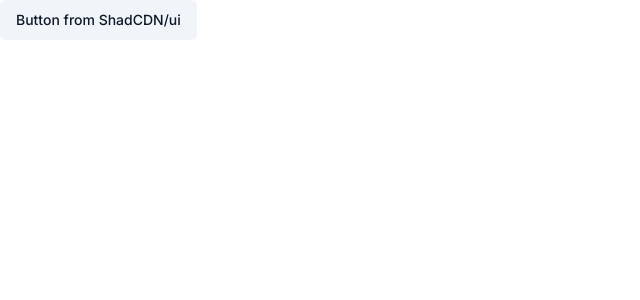
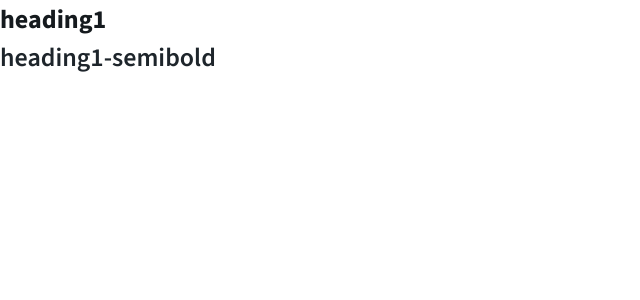
Before and after one commit to wirayuda299/test123, a Next.js app: page / in a window 1280 px wide. Shown: the top 300 px of the page, without its empty margins (0-640 px from the left). Built offline with nearby package versions, Linux system fonts and the light colour scheme.

Commit message:
added style guide and reinstalled shadcn

```diff
--- a/app/globals.css
+++ b/app/globals.css
@@ -2,66 +2,70 @@
 @tailwind components;
 @tailwind utilities;
 
-@layer base {
-	:root {
-		--background: 0 0% 100%;
-		--foreground: 222.2 84% 4.9%;
+@layer utilities {
+  .heading1 {
+    @apply font-bold text-[26px] leading-[38px];
+  }
 
-		--card: 0 0% 100%;
-		--card-foreground: 222.2 84% 4.9%;
+  .heading1-semibold {
+    @apply font-semibold text-[26px] leading-[38px];
+  }
 
-		--popover: 0 0% 100%;
-		--popover-foreground: 222.2 84% 4.9%;
+  .heading2 {
+    @apply font-bold text-[18px] leading-[28px];
+  }
 
-		--primary: 222.2 47.4% 11.2%;
-		--primary-foreground: 210 40% 98%;
+  .heading3 {
+    @apply font-semibold text-[18px] leading-[26px];
+  }
 
-		--secondary: 210 40% 96.1%;
-		--secondary-foreground: 222.2 47.4% 11.2%;
+  .heading3-regular {
+    @apply font-normal text-[18px] leading-[26px];
+  }
 
-		--muted: 210 40% 96.1%;
-		--muted-foreground: 215.4 16.3% 46.9%;
+  .display {
+    @apply font-bold text-[16px] leading-[24px];
+  }
 
-		--accent: 210 40% 96.1%;
-		--accent-foreground: 222.2 47.4% 11.2%;
+  .display-semibold {
+    @apply font-semibold text-[16px] leading-[24px];
+  }
 
-		--destructive: 0 84.2% 60.2%;
-		--destructive-foreground: 210 40% 98%;
+  .display-regular {
+    @apply font-normal text-[16px] leading-[24px];
+  }
 
-		--border: 214.3 31.8% 91.4%;
-		--input: 214.3 31.8% 91.4%;
-		--ring: 222.2 84% 4.9%;
+  .body {
+    @apply font-bold text-[14px] leading-[22px];
+  }
+  .body-semibold {
+    @apply font-semibold text-[14px] leading-[22px];
+  }
+  .body-regular {
+    @apply font-normal text-[14px] leading-[22px];
+  }
 
-		--radius: 0.5rem;
-	}
+  .bodyMd {
+    @apply font-bold text-[12px] leading-[18px];
+  }
+  .bodyMd-semibold {
+    @apply font-semibold text-[12px] leading-[18px];
+  }
+  .bodyMd-regular {
+    @apply font-normal text-[12px] leading-[18px];
+  }
 
-	.dark {
-		--background: 222.2 84% 4.9%;
-		--foreground: 210 40% 98%;
+  .bodySm-semibold {
+    @apply font-semibold text-[10px] leading-[16px];
+  }
+  .bodySm-regular {
+    @apply font-normal text-[10px] leading-[16px];
+  }
 
-		--card: 222.2 84% 4.9%;
-		--card-foreground: 210 40% 98%;
-
-		--popover: 222.2 84% 4.9%;
-		--popover-foreground: 210 40% 98%;
-
-		--primary: 210 40% 98%;
-		--primary-foreground: 222.2 47.4% 11.2%;
-
-		--secondary: 217.2 32.6% 17.5%;
-		--secondary-foreground: 210 40% 98%;
-
-		--muted: 217.2 32.6% 17.5%;
-		--muted-foreground: 215 20.2% 65.1%;
-
-		--accent: 217.2 32.6% 17.5%;
-		--accent-foreground: 210 40% 98%;
-
-		--destructive: 0 62.8% 30.6%;
-		--destructive-foreground: 210 40% 98%;
-
-		--border: 217.2 32.6% 17.5%;
-		--input: 217.2 32.6% 17.5%;
-		--ring: 212.7 26.8% 83.9%;
-	}
+  .bodyXs-semibold {
+    @apply font-semibold text-[9px] leading-[14px];
+  }
+  .bodyXs-regular {
+    @apply font-normal text-[9px] leading-[14px];
+  }
 }
--- a/app/layout.tsx
+++ b/app/layout.tsx
@@ -1,20 +1,24 @@
-import './globals.css';
+import "./globals.css";
 
-import { Inter } from 'next/font/google';
-import type { Metadata } from 'next';
-import type { ReactNode } from 'react';
+import { Source_Sans_3 } from "next/font/google";
+import type { Metadata } from "next";
+import type { ReactNode } from "react";
 
-const inter = Inter({ subsets: ['latin'] });
+const sourceSansPro = Source_Sans_3({
+  subsets: ["latin"],
+  variable: "--font-source-sans",
+  weight: ["700", "600", "400"],
+});
 
 export const metadata: Metadata = {
-	title: 'Hipnode - Social Media Web Application',
-	description: 'Social Media Web Application',
+  title: "Hipnode - Social Media Web Application",
+  description: "Social Media Web Application",
 };
 
 export default function RootLayout({ children }: { children: ReactNode }) {
-	return (
-		<html lang='en'>
-			<body className={inter.className}>{children}</body>
-		</html>
-	);
+  return (
+    <html lang="en">
+      <body className={sourceSansPro.className}>{children}</body>
+    </html>
+  );
 }
--- a/app/page.tsx
+++ b/app/page.tsx
@@ -1,5 +1,8 @@
-import { Button } from '@/components/ui/button';
-
 export default function Home() {
-	return <Button variant='secondary'>Button from ShadCDN/ui</Button>;
+  return (
+    <>
+      <h1 className="heading1 text-darkPrimary">heading1</h1>
+      <h1 className="heading1-semibold text-darkPrimary-2">heading1-semibold</h1>
+    </>
+  );
 }
--- a/components/ui/button.tsx
+++ /dev/null
@@ -1,56 +0,0 @@
-import * as React from "react"
-import { Slot } from "@radix-ui/react-slot"
-import { cva, type VariantProps } from "class-variance-authority"
-
-import { cn } from "@/lib/utils"
-
-const buttonVariants = cva(
-  "inline-flex items-center justify-center rounded-md text-sm font-medium ring-offset-background transition-colors focus-visible:outline-none focus-visible:ring-2 focus-visible:ring-ring focus-visible:ring-offset-2 disabled:pointer-events-none disabled:opacity-50",
-  {
-    variants: {
-      variant: {
-        default: "bg-primary text-primary-foreground hover:bg-primary/90",
-        destructive:
-          "bg-destructive text-destructive-foreground hover:bg-destructive/90",
-        outline:
-          "border border-input bg-background hover:bg-accent hover:text-accent-foreground",
-        secondary:
-          "bg-secondary text-secondary-foreground hover:bg-secondary/80",
-        ghost: "hover:bg-accent hover:text-accent-foreground",
-        link: "text-primary underline-offset-4 hover:underline",
-      },
-      size: {
-        default: "h-10 px-4 py-2",
-        sm: "h-9 rounded-md px-3",
-        lg: "h-11 rounded-md px-8",
-        icon: "h-10 w-10",
-      },
-    },
-    defaultVariants: {
-      variant: "default",
-      size: "default",
-    },
-  }
-)
-
-export interface ButtonProps
-  extends React.ButtonHTMLAttributes<HTMLButtonElement>,
-    VariantProps<typeof buttonVariants> {
-  asChild?: boolean
-}
-
-const Button = React.forwardRef<HTMLButtonElement, ButtonProps>(
-  ({ className, variant, size, asChild = false, ...props }, ref) => {
-    const Comp = asChild ? Slot : "button"
-    return (
-      <Comp
-        className={cn(buttonVariants({ variant, size, className }))}
-        ref={ref}
-        {...props}
-      />
-    )
-  }
-)
-Button.displayName = "Button"
-
-export { Button, buttonVariants }
--- a/package.json
+++ b/package.json
@@ -9,6 +9,7 @@
 		"lint": "next lint"
 	},
 	"dependencies": {
+		"@next/font": "^13.5.4",
 		"@radix-ui/react-slot": "^1.0.2",
 		"class-variance-authority": "^0.7.0",
 		"clsx": "^2.0.0",
--- a/tailwind.config.ts
+++ b/tailwind.config.ts
@@ -2,11 +2,11 @@
 module.exports = {
   darkMode: ["class"],
   content: [
-    './pages/**/*.{ts,tsx}',
-    './components/**/*.{ts,tsx}',
-    './app/**/*.{ts,tsx}',
-    './src/**/*.{ts,tsx}',
-	],
+    "./pages/**/*.{ts,tsx}",
+    "./components/**/*.{ts,tsx}",
+    "./app/**/*.{ts,tsx}",
+    "./src/**/*.{ts,tsx}",
+  ],
   theme: {
     container: {
       center: true,
@@ -16,45 +16,69 @@ module.exports = {
       },
     },
     extend: {
+      fontFamily: {
+        "source-sans": "[var(--source-sans)]",
+      },
       colors: {
-        border: "hsl(var(--border))",
-        input: "hsl(var(--input))",
-        ring: "hsl(var(--ring))",
-        background: "hsl(var(--background))",
-        foreground: "hsl(var(--foreground))",
-        primary: {
-          DEFAULT: "hsl(var(--primary))",
-          foreground: "hsl(var(--primary-foreground))",
+        primary: "#FF4401",
+        secondary: {
+          redblack: "#661B00",
+          red: {
+            DEFAULT: "#FF4401",
+            90: "#FF571A",
+            80: "#FF6934",
+            60: "#FF8F67",
+            10: "#FFECE6",
+          },
+          yellow: {
+            DEFAULT: "#EA942C",
+            90: "#EC9F41",
+            80: "#EEA956",
+            30: "#F9DFC0",
+            10: "#FDF4EA",
+          },
+          blueBlack: {
+            DEFAULT: "#0A182D",
+            80: "#2A62B5",
+          },
+          blue: {
+            DEFAULT: "#347AE2",
+            90: "#4887E5",
+            80: "#5D95E8",
+            20: "#D6E4F9",
+            10: "#EBF2FC",
+          },
+          purpleBlack: "#141631",
+          purple: {
+            DEFAULT: "#6570F7",
+            80: "#848DF9",
+            20: "#E0E2FD",
+            10: "#F0F1FE",
+          },
+          green: {
+            DEFAULT: "#0ECC8D",
+            80: "#3ED6A4",
+            10: "#E7FAF4",
+          },
         },
-        secondary: {
-          DEFAULT: "hsl(var(--secondary))",
-          foreground: "hsl(var(--secondary-foreground))",
+        white: {
+          DEFAULT: "#FFFFFF",
+          800: "#F7F7F7",
+          700: "#F4F6F8",
         },
-        destructive: {
-          DEFAULT: "hsl(var(--destructive))",
-          foreground: "hsl(var(--destructive-foreground))",
+        darkPrimary: {
+          DEFAULT: "#151A1E",
+          2: "#1E252B",
+          3: "#262D34",
+          4: "#2C353D",
         },
-        muted: {
-          DEFAULT: "hsl(var(--muted))",
-          foreground: "hsl(var(--muted-foreground))",
+        darkSecondary: {
+          DEFAULT: "#192351",
+          900: "#3F4354",
+          800: "#97989D",
+          700: "#858EAD",
+          600: "#C5D0E6",
         },
-        accent: {
-          DEFAULT: "hsl(var(--accent))",
-          foreground: "hsl(var(--accent-foreground))",
-        },
-        popover: {
-          DEFAULT: "hsl(var(--popover))",
-          foreground: "hsl(var(--popover-foreground))",
-        },
-        card: {
-          DEFAULT: "hsl(var(--card))",
-          foreground: "hsl(var(--card-foreground))",
-        },
-      },
-      borderRadius: {
-        lg: "var(--radius)",
-        md: "calc(var(--radius) - 2px)",
-        sm: "calc(var(--radius) - 4px)",
       },
       keyframes: {
         "accordion-down": {
@@ -73,4 +97,4 @@ module.exports = {
     },
   },
   plugins: [require("tailwindcss-animate")],
-}
+};
```
Also changed, not shown: components.json, 1 other file (tests, documents, lock files or other folders).
